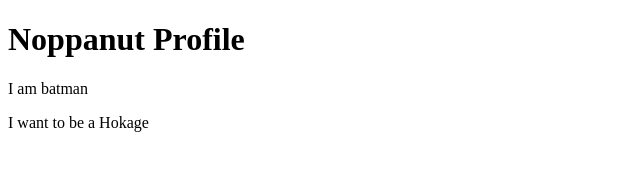
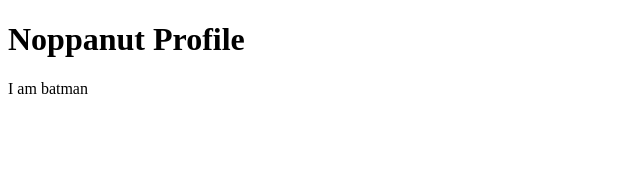
Before and after one commit to Noppanut01/githubDesktopProject, a plain HTML site: page index.html in a window 1280 px wide. Shown: the whole page, without its empty margins (0-640 px from the left). Drawn offline with Linux system fonts and the light colour scheme.

Commit message:
Revert "I want to be a Hokage"
This reverts commit 2a5c88d819652a48982c941d1af731e395aefcd1.

```diff
--- a/index.html
+++ b/index.html
@@ -10,7 +10,6 @@
 <body>
     <h1>Noppanut Profile</h1>
     <p>I am batman</p>
-    <p>I want to be a Hokage</p>
 </body>
 
 </html>
```
